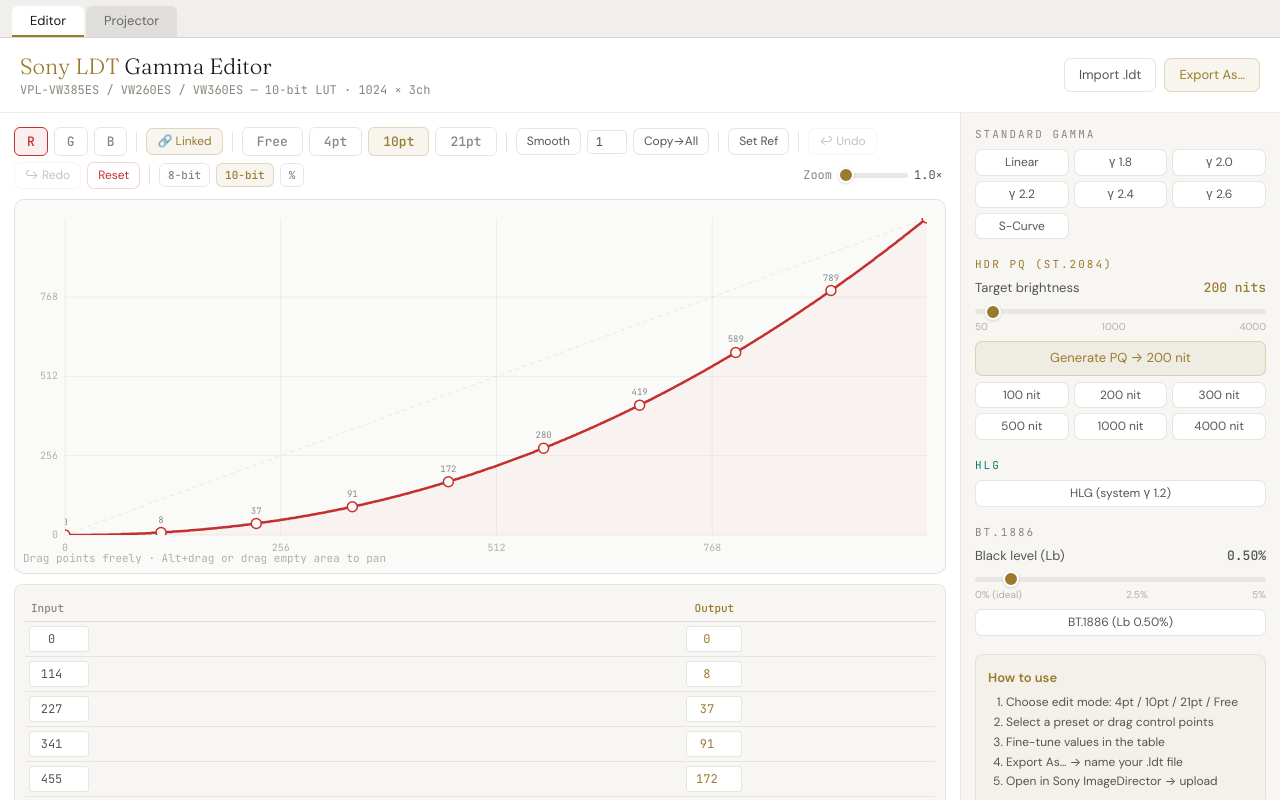
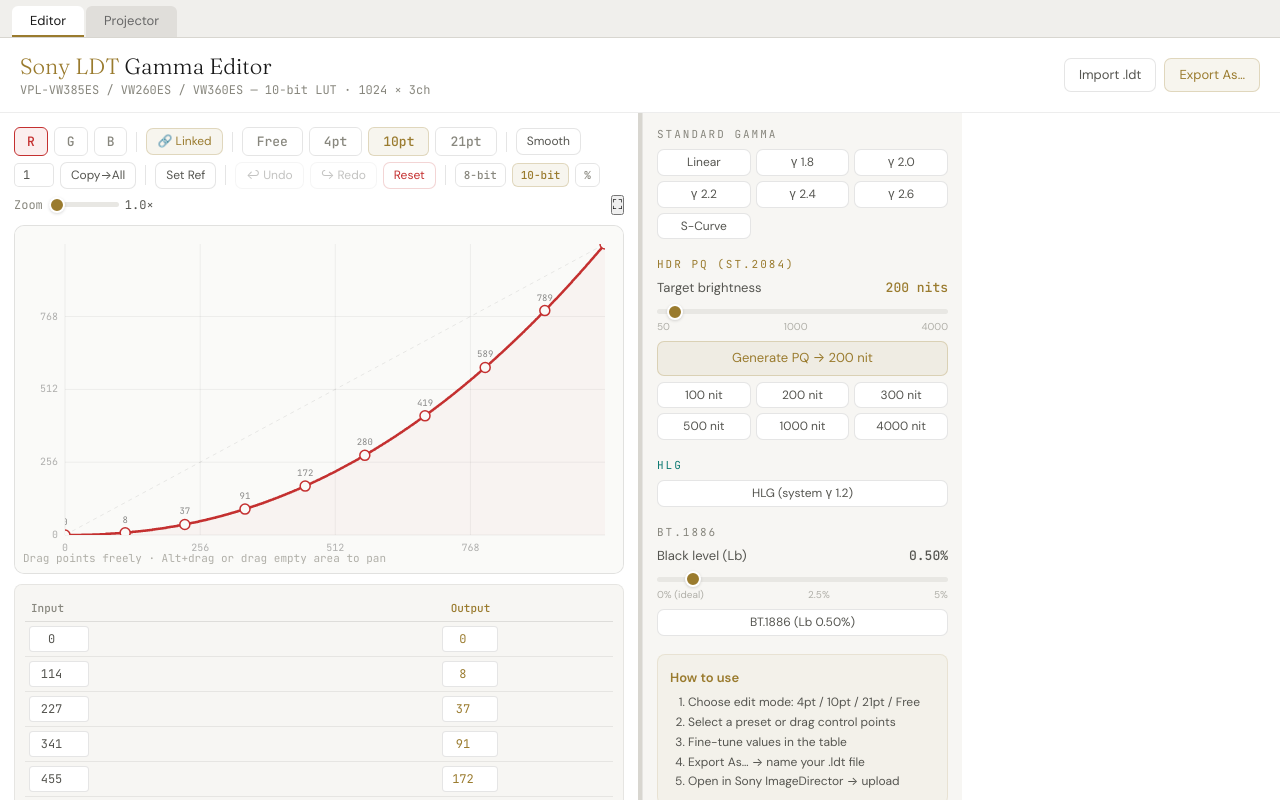
Before and after one commit to hjlee918/sony-ldt-editor, a React (Vite) app: page / in a window 1280 px wide. Built offline with nearby package versions, Linux system fonts and the light colour scheme.

Commit message:
feat: ResizableSplit with draggable divider and focus toggle
Co-Authored-By: Claude Sonnet 4.6 <noreply@anthropic.com>

```diff
--- a/src/components/App.jsx
+++ b/src/components/App.jsx
@@ -5,6 +5,7 @@ import { generateGamma, generateLinear, generateSCurve, generatePQ, generateHLG,
 import { drawCanvas } from '../lib/canvas';
 import { formatValue, parseValue, formatMax, formatStep } from '../lib/format';
 import { useHistory } from '../lib/history';
+import ResizableSplit from './ResizableSplit';
 
 const MAX = MAX_VALUE;
 const CHANNEL_COLORS = ['#c43030', '#1a7a42', '#2060b0'];
@@ -353,7 +354,8 @@ export default function App() {
         </div>
       </div>
 
-      <div className="main">
+      <ResizableSplit
+        left={({ focused, onToggleFocus }) => (
         <div className="canvas-area">
           {/* Toolbar */}
           <div className="toolbar">
@@ -396,6 +398,14 @@ export default function App() {
             <input type="range" min={1} max={10} step={0.1} value={zoom} onChange={e => setZoom(+e.target.value)} style={{ width: 70 }} />
             <span style={{ fontSize: 12, color: 'var(--text2)', fontFamily: 'var(--mono)', minWidth: 32 }}>{zoom.toFixed(1)}×</span>
             {zoom > 1 && <button className="btn btn-sm" onClick={() => { setZoom(1); setPan({ x: 0, y: 0 }); }}>Fit</button>}
+            <button
+              className="toolbar-btn"
+              title="Focus canvas (F)"
+              onClick={onToggleFocus}
+              style={{ marginLeft: 'auto' }}
+            >
+              {focused ? '✕' : '⛶'}
+            </button>
           </div>
 
           {/* Canvas */}
@@ -462,8 +472,8 @@ export default function App() {
             </div>
           )}
         </div>
-
-        {/* Sidebar */}
+        )}
+        right={() => (
         <div className="sidebar">
           <div className="sb-section">
             <div className="sb-label" style={{ color: 'var(--text3)' }}>Standard Gamma</div>
@@ -555,7 +565,8 @@ export default function App() {
             </div>
           </div>
         </div>
-      </div>
+        )}
+      />
     </div>
         </div>
         {activeTab === 'projector' && (
--- /dev/null
+++ b/src/components/ResizableSplit.jsx
@@ -0,0 +1,122 @@
+import { useState, useRef, useCallback, useEffect } from 'react';
+
+const MIN_LEFT = 400;
+const MIN_RIGHT = 220;
+const STORAGE_KEY = 'editorSplit';
+
+/**
+ * ResizableSplit — renders left and right panels with a draggable divider.
+ *
+ * Props:
+ *   left({ focused, onToggleFocus }) — render prop for left panel
+ *   right()                          — render prop for right panel
+ */
+export default function ResizableSplit({ left, right }) {
+  const containerRef = useRef(null);
+  const [leftWidth, setLeftWidth] = useState(() => {
+    const saved = localStorage.getItem(STORAGE_KEY);
+    return saved ? parseInt(saved, 10) : null; // null = flex auto
+  });
+  const [isFocused, setIsFocused] = useState(false);
+  const [savedWidth, setSavedWidth] = useState(null);
+  const dragging = useRef(false);
+
+  const onMouseDown = useCallback(
+    (e) => {
+      e.preventDefault();
+      dragging.current = true;
+      const startX = e.clientX;
+      const container = containerRef.current;
+      const startLeft = container
+        ? container.querySelector('.split-left').offsetWidth
+        : (leftWidth ?? 600);
+
+      const onMove = (me) => {
+        if (!dragging.current) return;
+        const cont = containerRef.current;
+        if (!cont) return;
+        const totalW = cont.offsetWidth - 4; // 4px for divider
+        const newLeft = Math.min(
+          totalW - MIN_RIGHT,
+          Math.max(MIN_LEFT, startLeft + me.clientX - startX),
+        );
+        setLeftWidth(newLeft);
+        localStorage.setItem(STORAGE_KEY, String(newLeft));
+      };
+
+      const onUp = () => {
+        dragging.current = false;
+        window.removeEventListener('mousemove', onMove);
+        window.removeEventListener('mouseup', onUp);
+      };
+
+      window.addEventListener('mousemove', onMove);
+      window.addEventListener('mouseup', onUp);
+    },
+    [leftWidth],
+  );
+
+  const toggleFocus = useCallback(() => {
+    if (!isFocused) {
+      setSavedWidth(leftWidth);
+      setIsFocused(true);
+    } else {
+      setLeftWidth(savedWidth);
+      setIsFocused(false);
+    }
+  }, [isFocused, leftWidth, savedWidth]);
+
+  // F key shortcut to toggle focus (when not in a text input)
+  useEffect(() => {
+    const handler = (e) => {
+      if (e.key !== 'f' && e.key !== 'F') return;
+      const tag = document.activeElement?.tagName;
+      if (tag === 'INPUT' || tag === 'TEXTAREA' || tag === 'SELECT') return;
+      toggleFocus();
+    };
+    window.addEventListener('keydown', handler);
+    return () => window.removeEventListener('keydown', handler);
+  }, [toggleFocus]);
+
+  return (
+    <div
+      className="resizable-split"
+      ref={containerRef}
+      style={{ display: 'flex', flex: 1, overflow: 'hidden', position: 'relative' }}
+    >
+      <div
+        className="split-left"
+        style={{
+          width: isFocused ? '100%' : leftWidth !== null ? leftWidth : undefined,
+          flex: leftWidth !== null && !isFocused ? 'none' : 1,
+          overflow: 'hidden',
+          display: 'flex',
+          flexDirection: 'column',
+        }}
+      >
+        {left({ focused: isFocused, onToggleFocus: toggleFocus })}
+      </div>
+      {!isFocused && (
+        <>
+          <div
+            className="split-divider"
+            onMouseDown={onMouseDown}
+            style={{
+              width: 4,
+              cursor: 'col-resize',
+              background: '#d8d6d0',
+              flexShrink: 0,
+              userSelect: 'none',
+            }}
+          />
+          <div
+            className="split-right"
+            style={{ flex: 1, minWidth: MIN_RIGHT, overflow: 'auto' }}
+          >
+            {right()}
+          </div>
+        </>
+      )}
+    </div>
+  );
+}
```
